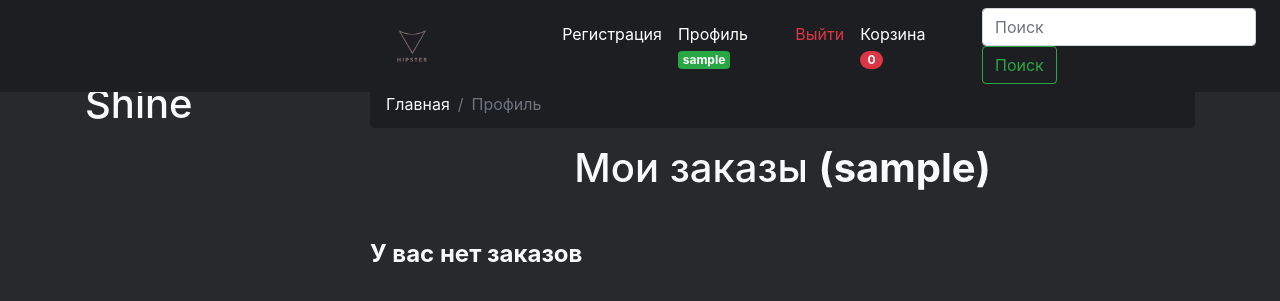
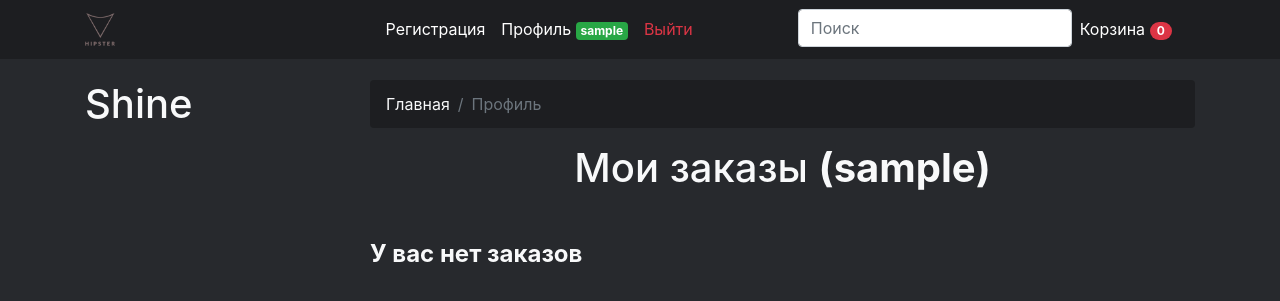
Before and after one commit to Reiko1337/green-shop, a Django app: page /account/ in a window 1280 px wide. Shown: the top 301 px of the page. Run offline with Django 3.2, Linux system fonts and the light colour scheme; the visitor is signed in with stand-in values (Sample User, id 1); data comes from the database, SQL or seed files in the repository; data that the repository does not hold is empty; some libraries are stand-ins or nearby versions.

Commit message:
Update input search

```diff
--- a/app/shop/templates/base.html
+++ b/app/shop/templates/base.html
@@ -26,7 +26,7 @@
 
 <!-- Navigation -->
 <nav class="navbar navbar-expand-lg navbar-dark fixed-top" style="background-color: #1d1e21;">
-    <div class="container l-10" style="margin-left: 365.5px;">
+    <div class="container l-10">
         <a class="navbar-brand" href="{% url 'main_page' %}"><img src="{% static 'shop/img/logo.png' %}" width="30" class="d-inline-block align-top" alt=""></a>
         <button class="navbar-toggler" type="button" data-toggle="collapse" data-target="#navbarResponsive"
                 aria-controls="navbarResponsive" aria-expanded="false" aria-label="Toggle navigation">
@@ -51,6 +51,13 @@
                 {% endif %}
             </ul>
             <ul class="navbar-nav ml-auto">
+                <li class="nav-item active">
+                    <form>
+                    <div class="md-form mt-0">
+                      <input class="form-control" type="text" placeholder="Поиск" aria-label="Search" name="search">
+                    </div>
+                    </form>
+                </li>
                 {% if user.is_authenticated %}
                 <li class="nav-item active">
                     <a class="nav-link" href="{% url 'cart' %}">Корзина <span class="badge badge-pill badge-danger">{{ cart.cartproduct_set.all.count }}</span></a>
@@ -58,12 +65,6 @@
                 {% endif %}
             </ul>
         </div>
-    </div>
-    <div>
-        <form class="form-inline my-2 my-lg-0">
-      <input class="form-control mr-sm-2" name="search" type="search" placeholder="Поиск" aria-label="Search">
-      <button class="btn btn-outline-success my-2 my-sm-0" type="submit">Поиск</button>
-    </form>
     </div>
 </nav>
 
```
Also changed, not shown: app/shop/static/shop/css/main.css (line endings or trailing spaces).
